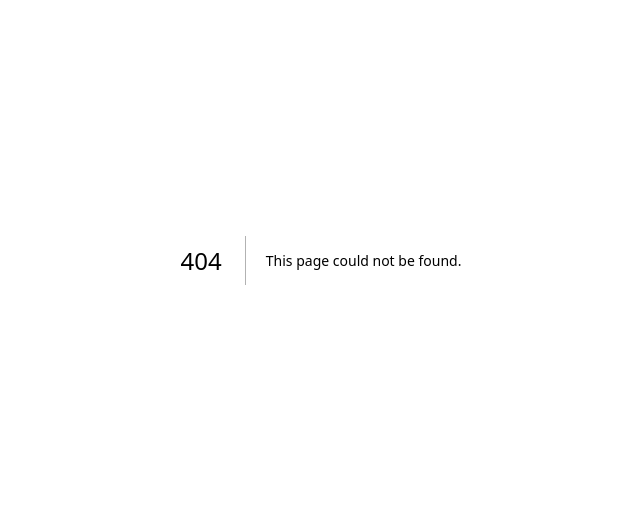
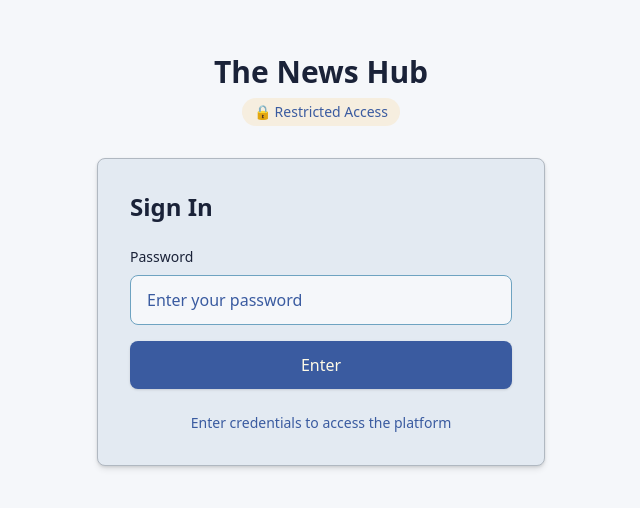
Before and after one commit to thebluetonguegiraffe/the_news_hub, a Next.js app in the folder dashboard/: page /login in a window 1280 px wide. Before the commit this address had no page. Shown: the part 140-648 px from the top of the page, without its empty margins (319-959 px from the left). Built offline with nearby package versions, Linux system fonts and the light colour scheme.

Commit message:
feat: add deployed url to ALLOWED_ORIGINS and set middelware

```diff
--- /dev/null
+++ b/dashboard/app/login/page.tsx
@@ -0,0 +1,97 @@
+'use client';
+
+import { useState } from 'react';
+import { useRouter } from 'next/navigation';
+
+
+export default function LoginPage() {
+  const [password, setPassword] = useState('');
+  const [error, setError] = useState('');
+  const [loading, setLoading] = useState(false);
+  const router = useRouter();
+
+  const handleSubmit = async (e: React.FormEvent) => {
+    e.preventDefault();
+    setError('');
+    setLoading(true);
+
+    // Hardcoded password - change this
+    if (password === process.env.NEXT_PUBLIC_AUTH_PASSWORD) {
+      // Set cookie
+      document.cookie = 'authenticated=true; path=/; max-age=86400'; // 24h
+      router.push('/');
+      router.refresh();
+    } else {
+      setError('Incorrect password');
+      setLoading(false);
+    }
+  };
+
+  return (
+    <div className="min-h-screen bg-background flex items-center justify-center p-4">
+      <div className="w-full max-w-md">
+        {/* Header similar to your app */}
+        <div className="text-center mb-8">
+          <h1 className="text-3xl font-bold text-foreground mb-2">
+            The News Hub
+          </h1>
+          <div className="inline-flex items-center gap-2 px-3 py-1 bg-secondary/20 rounded-full">
+            <span className="text-sm text-muted-foreground">🔒 Restricted Access</span>
+          </div>
+        </div>
+
+        {/* Login card */}
+        <div className="bg-card rounded-lg shadow-lg p-8 border border-border">
+          <h2 className="text-2xl font-semibold text-card-foreground mb-6">
+            Sign In
+          </h2>
+
+          <form onSubmit={handleSubmit} className="space-y-4">
+            <div>
+              <label
+                htmlFor="password"
+                className="block text-sm font-medium text-card-foreground mb-2"
+              >
+                Password
+              </label>
+              <input
+                id="password"
+                type="password"
+                value={password}
+                onChange={(e) => setPassword(e.target.value)}
+                className="w-full px-4 py-3 bg-background border border-input rounded-lg
+                         text-foreground placeholder:text-muted-foreground
+                         focus:outline-none focus:ring-2 focus:ring-ring focus:border-transparent
+                         transition-all"
+                placeholder="Enter your password"
+                disabled={loading}
+                required
+              />
+            </div>
+
+            {error && (
+              <div className="bg-destructive/10 text-destructive px-4 py-3 rounded-lg text-sm">
+                {error}
+              </div>
+            )}
+
+            <button
+              type="submit"
+              disabled={loading}
+              className="w-full bg-primary hover:bg-primary/90 text-primary-foreground
+                       font-medium py-3 px-4 rounded-lg transition-colors
+                       disabled:opacity-50 disabled:cursor-not-allowed
+                       shadow-sm hover:shadow-md"
+            >
+              {loading ? 'Authenticating...' : 'Enter'}
+            </button>
+          </form>
+
+          <p className="text-center text-sm text-muted-foreground mt-6">
+            Enter credentials to access the platform
+          </p>
+        </div>
+      </div>
+    </div>
+  );
+}
--- /dev/null
+++ b/dashboard/middleware.ts
@@ -0,0 +1,22 @@
+import { NextResponse } from 'next/server';
+import type { NextRequest } from 'next/server';
+
+export function middleware(request: NextRequest) {
+  const authCookie = request.cookies.get('authenticated');
+  const isLoginPage = request.nextUrl.pathname === '/login';
+
+
+  if (!authCookie && !isLoginPage) {
+    return NextResponse.redirect(new URL('/login', request.url));
+  }
+
+  if (authCookie && isLoginPage) {
+    return NextResponse.redirect(new URL('/', request.url));
+  }
+
+  return NextResponse.next();
+}
+
+export const config = {
+  matcher: '/((?!api|_next/static|_next/image|favicon.ico).*)',
+};
```
Also changed, not shown: 1 other file (tests, documents, lock files or other folders).
